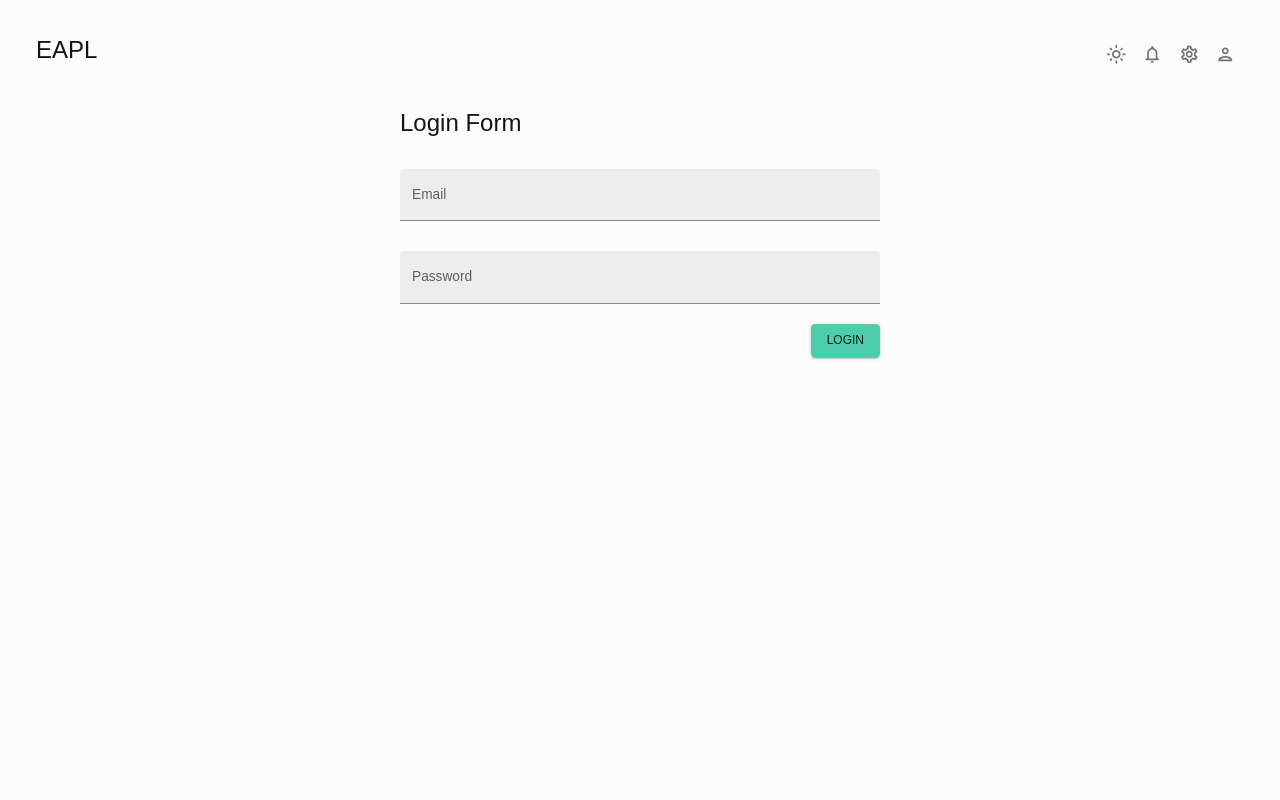
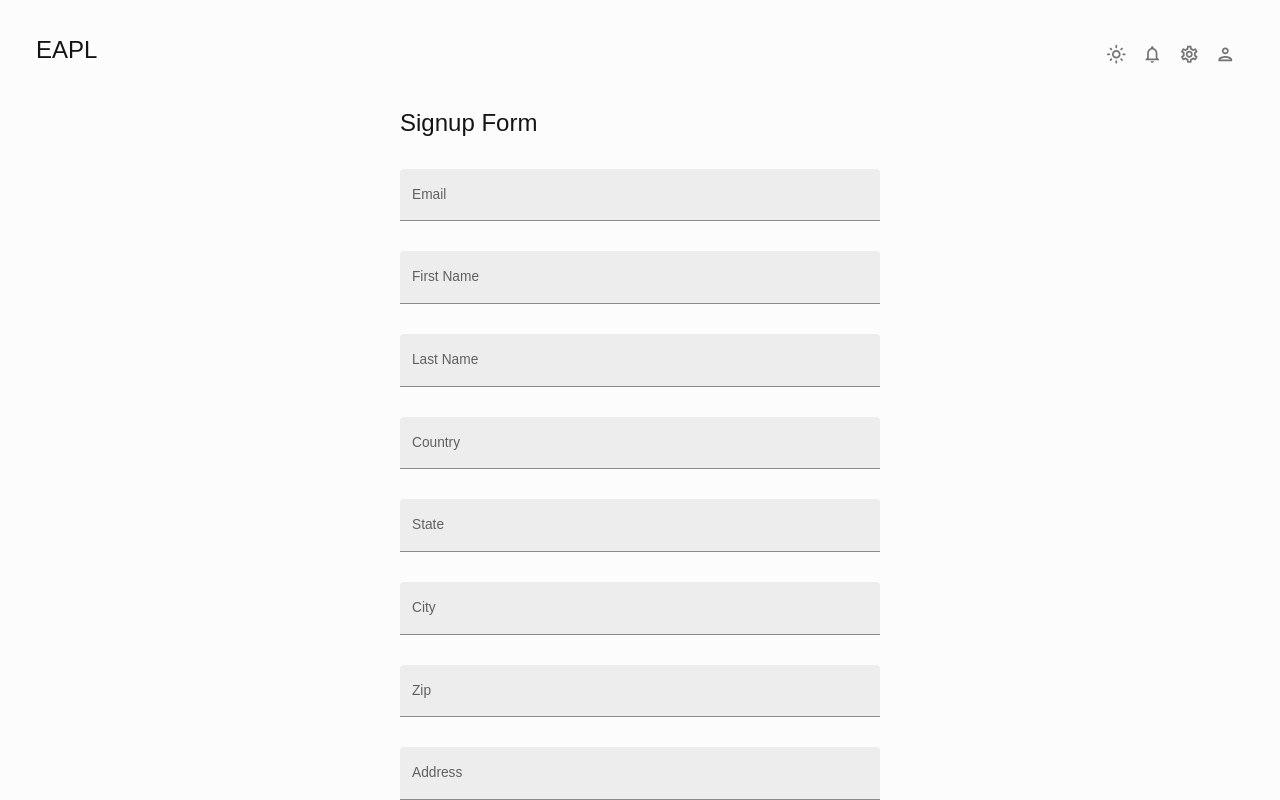
Before and after one commit to puneethkumar-v/energy-meter-frontend, a React (Create React App) app: page /signup in a window 1280 px wide. Shown: the top 800 px of the page. Built offline with nearby package versions, Linux system fonts and the light colour scheme.

Commit message:
Added signup form component

```diff
--- a/src/Components/Signup.js
+++ b/src/Components/Signup.js
@@ -11,6 +11,9 @@ import * as yup from "yup";
 import React from "react";
 import Topbar from "./Topbar";
 import { tokens } from "../theme";
+import { useDispatch } from "react-redux";
+import { useHistory, Link } from "react-router-dom";
+import { signup, signin } from "../../actions/auth";
 
 const Signup = () => {
   const theme = useTheme();
@@ -45,7 +48,7 @@ const Signup = () => {
                 height: "100%",
               }}>
               <Typography variant="h3" color={colors.grey[100]} mb="2rem">
-                Login Form
+                Signup Form
               </Typography>
               <Box
                 display="grid"
@@ -84,7 +87,7 @@ const Signup = () => {
                 <TextField
                   fullWidth
                   variant="filled"
-                  type="text"
+                  type="email"
                   label="Email"
                   onBlur={handleBlur}
                   onChange={handleChange}
@@ -92,6 +95,110 @@ const Signup = () => {
                   name="email"
                   error={!!touched.email && !!errors.email}
                   helperText={touched.email && errors.email}
+                  sx={{ gridColumn: "span 4" }}
+                />
+                <TextField
+                  fullWidth
+                  variant="filled"
+                  type="text"
+                  label="First Name"
+                  onBlur={handleBlur}
+                  onChange={handleChange}
+                  value={values.firstName}
+                  name="firstName"
+                  error={!!touched.firstName && !!errors.firstName}
+                  helperText={touched.firstName && errors.firstName}
+                  sx={{ gridColumn: "span 4" }}
+                />
+                <TextField
+                  fullWidth
+                  variant="filled"
+                  type="text"
+                  label="Last Name"
+                  onBlur={handleBlur}
+                  onChange={handleChange}
+                  value={values.lastName}
+                  name="lastName"
+                  error={!!touched.lastName && !!errors.lastName}
+                  helperText={touched.lastName && errors.lastName}
+                  sx={{ gridColumn: "span 4" }}
+                />
+                <TextField
+                  fullWidth
+                  variant="filled"
+                  type="text"
+                  label="Country"
+                  onBlur={handleBlur}
+                  onChange={handleChange}
+                  value={values.country}
+                  name="country"
+                  error={!!touched.country && !!errors.country}
+                  helperText={touched.country && errors.country}
+                  sx={{ gridColumn: "span 4" }}
+                />
+                <TextField
+                  fullWidth
+                  variant="filled"
+                  type="text"
+                  label="State"
+                  onBlur={handleBlur}
+                  onChange={handleChange}
+                  value={values.state}
+                  name="state"
+                  error={!!touched.state && !!errors.state}
+                  helperText={touched.state && errors.state}
+                  sx={{ gridColumn: "span 4" }}
+                />
+                <TextField
+                  fullWidth
+                  variant="filled"
+                  type="text"
+                  label="City"
+                  onBlur={handleBlur}
+                  onChange={handleChange}
+                  value={values.city}
+                  name="city"
+                  error={!!touched.city && !!errors.city}
+                  helperText={touched.city && errors.city}
+                  sx={{ gridColumn: "span 4" }}
+                />
+                <TextField
+                  fullWidth
+                  variant="filled"
+                  type="text"
+                  label="Zip"
+                  onBlur={handleBlur}
+                  onChange={handleChange}
+                  value={values.email}
+                  name="zip"
+                  error={!!touched.zip && !!errors.zip}
+                  helperText={touched.zip && errors.zip}
+                  sx={{ gridColumn: "span 4" }}
+                />
+                <TextField
+                  fullWidth
+                  variant="filled"
+                  type="textarea"
+                  label="Address"
+                  onBlur={handleBlur}
+                  onChange={handleChange}
+                  value={values.address}
+                  name="address"
+                  error={!!touched.address && !!errors.address}
+                  helperText={touched.address && errors.address}
+                  sx={{ gridColumn: "span 4" }}
+                />
+                <TextField
+                  fullWidth
+                  variant="filled"
+                  type="tel"
+                  label="contact_number"
+                  onBlur={handleBlur}
+                  onChange={handleChange}
+                  value={values.contact_number}
+                  name="contact_number"
+                  error={!!touched.contact_number && !!errors.contact_number}
+                  helperText={touched.contact_number && errors.contact_number}
                   sx={{ gridColumn: "span 4" }}
                 />
                 <TextField
@@ -149,7 +256,7 @@ const Signup = () => {
               </Box>
               <Box display="flex" justifyContent="end" mt="20px">
                 <Button type="submit" color="secondary" variant="contained">
-                  Login
+                  Signup
                 </Button>
               </Box>
             </form>
@@ -165,10 +272,29 @@ const phoneRegExp =
 
 const checkoutSchema = yup.object().shape({
   email: yup.string().email("invalid email").required("required"),
+  firstName: yup.string().required("required"),
+  lastName: yup.string().required("required"),
+  country: yup.string().required("required"),
+  state: yup.string().required("required"),
+  city: yup.string().required("required"),
+  zip: yup.string().required("required"),
+  address: yup.string().required("required"),
+  contact_number: yup
+    .string()
+    .matches(phoneRegExp, "Phone number is not valid")
+    .required("required"),
   password: yup.string().required("required"),
 });
 const initialValues = {
   email: "",
+  firstName: "",
+  lastName: "",
+  country: "",
+  state: "",
+  city: "",
+  zip: "",
+  address: "",
+  contact_number: "",
   password: "",
 };
 
```
